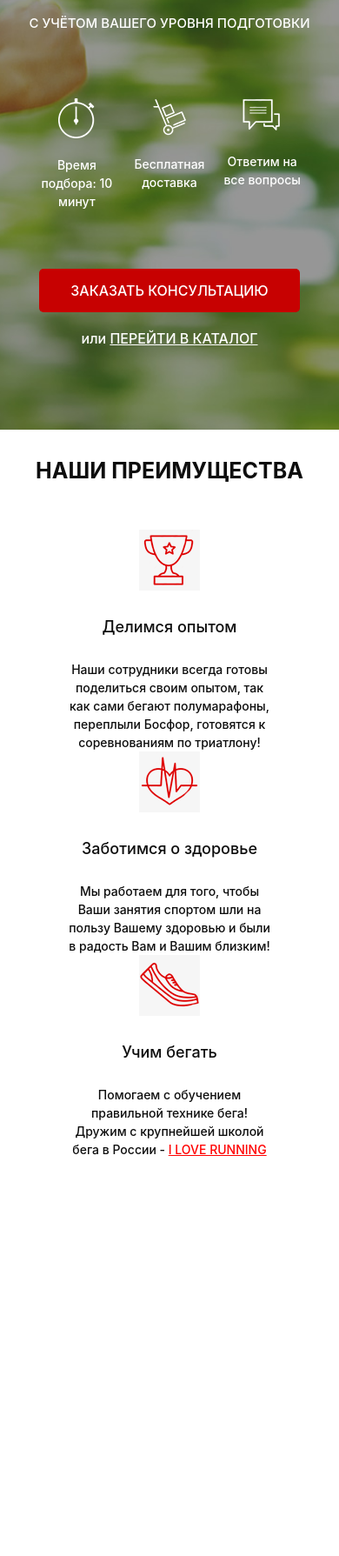
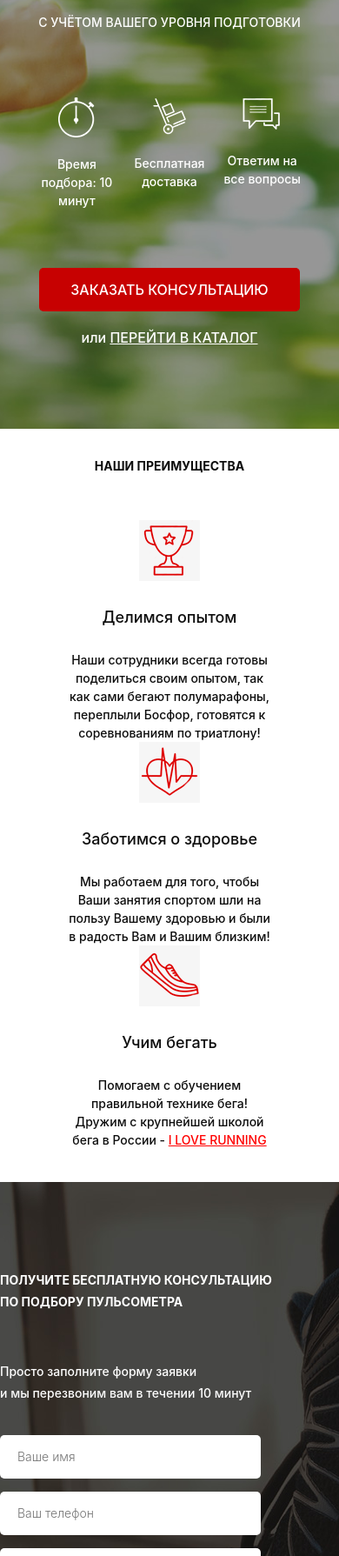
Before and after one commit to zagatell/runsmart, a website: page src/index.html in a window 390 px wide. Shown: the part 211-2000 px from the top of the page at 87% size. Before the commit the page ends 1581 px from the top, so only its background shows below. Drawn offline with Linux system fonts and the light colour scheme.

Commit message:
consultation адапти

```diff
--- /dev/null
+++ b/src/css/blocks/titlels.min.css
@@ -0,0 +1 @@
+.title{margin:0;text-align:center;color:#0d0d0d;font-size:30px;font-weight:700;line-height:35px}
--- a/src/index.html
+++ b/src/index.html
@@ -66,7 +66,7 @@
     <!--Секция наши приемущщества ===========-->
     <section class="advant">
         <div class="container">
-            <h2 class="advant__title">НАШИ ПРЕИМУЩЕСТВА</h2>
+            <h2 class="title">НАШИ ПРЕИМУЩЕСТВА</h2>
 
             <div class="advant__wrapper">
 
@@ -102,5 +102,24 @@
             </div>
         </div>
     </section>
+    <section class="consultation">
+        <div class="container">
+            <h2 class="title title_left">
+                Получите бесплатную консультацию <br />по подбору пульсометра
+            </h2>
+
+            <div class="consultation__descr">
+                Просто заполните форму заявки <br />и мы перезвоним вам в течении 10 минут
+            </div>
+
+            <form class="feed-form" action="#">
+                <input name="name" required placeholder="Ваше имя" type="text">
+                <input name="phone" required placeholder="Ваш телефон" type="number">
+                <input name="email" required placeholder="Ваш E-mail" type="email">
+
+                <button class="button button_submit">заказать кОНСУЛЬТАЦИЮ</button>
+            </form>
+        </div>
+    </section>
 </body>
 </html>
--- a/src/sass/_media.scss
+++ b/src/sass/_media.scss
@@ -1,3 +1,9 @@
+@media (max-width: 786px) {
+    .title {
+        font-size: 35px;
+    }
+}
+
 @media (max-width: 768px) {
     .header {
         &__official {
@@ -24,6 +30,9 @@
             margin-top: 50px;
         }
     }
+    .title {
+        font-size: 25px;
+    }
 }
 @media (max-width: 576px) {
     .header {
@@ -41,21 +50,28 @@
     }
     .promo {
         &__header {
-            font-size: 26px;
+            font-size: 25px;
         }
         &__subheader {
-            font-size: 15px;
+            font-size: 14px;
         }
         &__icons {
             width: 320px;
         }
     }
     .advant {
-        &__title {
-            font-size: 25px;
-        }
         &__wrapper {
             justify-content: center;
         }
     }
+    .title {
+        font-size: 14px;
+        line-height: 25px;
+    }
+    .consultation {
+        &__descr {
+            font-size: 14px;
+            margin-top: 55px;
+        }
+    }
 }
--- a/src/sass/blocks/_advant.scss
+++ b/src/sass/blocks/_advant.scss
@@ -1,14 +1,6 @@
 .advant {
     min-height: 472px;
     padding: 70px 0 78px 0;
-    &__title {
-        margin: 0;
-        text-align: center;
-        color: #0d0d0d;
-        font-size: 30px;
-        font-weight: 700;
-        line-height: 35px;
-    }
     &__wrapper {
         margin-top: 65px;
         display: flex;
--- a/src/sass/blocks/_buttons.scss
+++ b/src/sass/blocks/_buttons.scss
@@ -14,4 +14,10 @@
         height: 50px;
         font-size: 16px;
     }
+    &_submit {
+        width: 100%;
+        height: 55px;
+        border-radius: 5px;
+        font-size: 16px;
+    }
 }
--- /dev/null
+++ b/src/sass/blocks/_consultation.scss
@@ -0,0 +1,12 @@
+.consultation {
+    min-height: 680px;
+    padding: 100px 0 92px 0;
+    background: url("../img/consultation_bg.jpg") center (center/cover) no-repeat;
+    &__descr {
+        margin-top: 80px;
+        color: #ffffff;
+        font-size: 20px;
+        font-weight: 500;
+        line-height: 25px;
+    }
+}
--- /dev/null
+++ b/src/sass/blocks/_forms.scss
@@ -0,0 +1,20 @@
+.feed-form {
+    margin-top: 36px;
+    display: flex;
+    flex-direction: column;
+    width: 300px;
+    input {
+        height: 50px;
+        border-radius: 5px;
+        background-color: #ffffff;
+        margin-bottom: 15px;
+        border: none;
+        padding: 0 20px;
+        color: #4b4b4b;
+        font-size: 14px;
+        font-weight: 300;
+        &:nth-child(3) {
+            margin-bottom: 20px;
+        }
+    }
+}
--- a/src/sass/blocks/_promo.scss
+++ b/src/sass/blocks/_promo.scss
@@ -1,7 +1,7 @@
 .promo {
     min-height: 650px;
     padding: 21px 0 93px 0;
-    background: url(../../img/header_bg.jpg) center (center/cover) no-repeat;
+    background: url(../img/header_bg.jpg) center (center/cover) no-repeat;
     &__wrapper {
         display: flex;
         flex-direction: column;
--- /dev/null
+++ b/src/sass/blocks/titles.scss
@@ -0,0 +1,15 @@
+.title {
+    margin: 0;
+    text-align: center;
+    color: #0d0d0d;
+    font-size: 30px;
+    font-weight: 700;
+    line-height: 35px;
+    text-transform: uppercase;
+    &_left {
+        color: #ffffff;
+        font-size: 36px;
+        text-align: left;
+        line-height: 45px;
+    }
+}
--- a/src/sass/style.scss
+++ b/src/sass/style.scss
@@ -1,9 +1,5 @@
 @import "base/variables";
-@import "blocks/promo";
-@import "blocks/header";
-@import "blocks/buttons";
-@import "blocks/advant";
-@import "media";
+
 * {
     font-family: "Museo Sans" sans-serif;
 }
@@ -11,3 +7,13 @@
     max-width: 950px;
     margin: 0 auto;
 }
+
+@import "blocks/promo";
+@import "blocks/header";
+@import "blocks/buttons";
+@import "blocks/advant";
+@import "blocks/consultation";
+@import "blocks/titles";
+@import "blocks/forms";
+
+@import "media";
```
Also changed, not shown: src/css/blocks/titles.min.css (added), src/css/style.min.css, src/img/consultation_bg.jpg (added).
